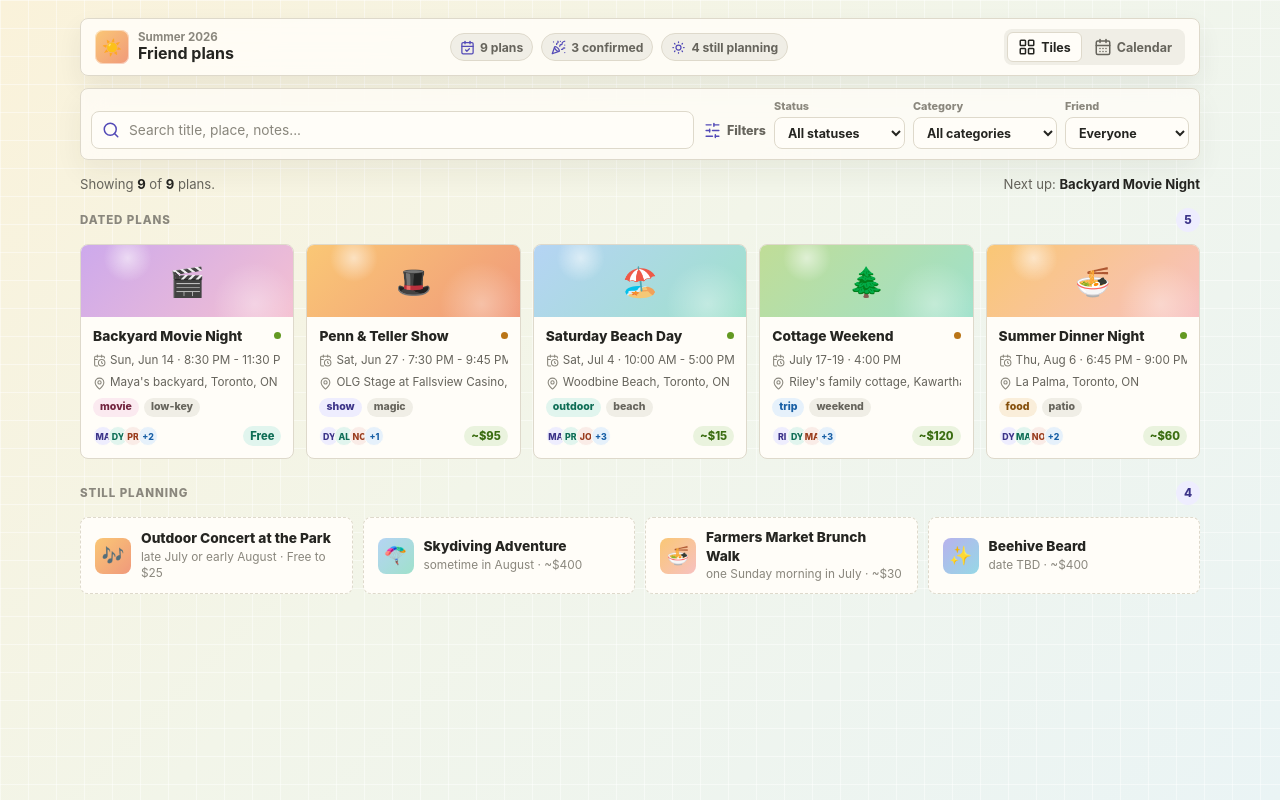
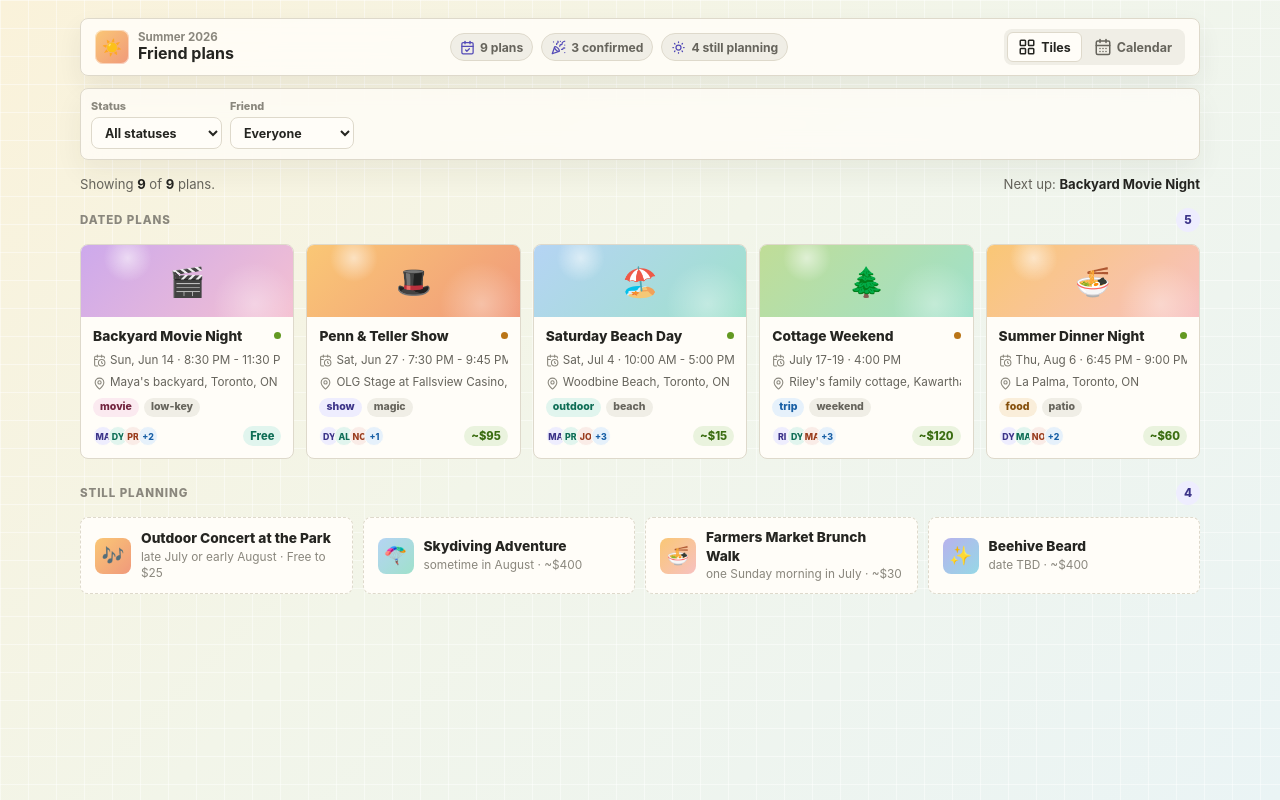
Before and after one commit to loncardom/calentar, a React (Vite) app: page / in a window 1280 px wide. Built offline with nearby package versions, Linux system fonts and the light colour scheme.

Commit message:
Simplify event filters

```diff
--- a/src/components/Filters.tsx
+++ b/src/components/Filters.tsx
@@ -1,16 +1,12 @@
-import { Search, SlidersHorizontal } from 'lucide-react';
-import type { EventCategory, EventStatus } from '../types/Event';
+import type { EventStatus } from '../types/Event';
 
 export interface FilterState {
-  search: string;
   status: 'all' | EventStatus;
-  category: 'all' | EventCategory;
   attendee: 'all' | string;
 }
 
 interface FiltersProps {
   filters: FilterState;
-  categories: EventCategory[];
   statuses: EventStatus[];
   attendees: string[];
   onChange: (filters: FilterState) => void;
@@ -22,35 +18,10 @@ const labelFor = (value: string) =>
     .map((part) => part.charAt(0).toUpperCase() + part.slice(1))
     .join(' ');
 
-export function Filters({
-  filters,
-  categories,
-  statuses,
-  attendees,
-  onChange,
-}: FiltersProps) {
+export function Filters({ filters, statuses, attendees, onChange }: FiltersProps) {
   return (
     <section className="filters" aria-label="Event filters">
-      <div className="search-field">
-        <Search aria-hidden="true" size={18} />
-        <label className="sr-only" htmlFor="event-search">
-          Search events
-        </label>
-        <input
-          id="event-search"
-          type="search"
-          value={filters.search}
-          onChange={(event) => onChange({ ...filters, search: event.target.value })}
-          placeholder="Search title, place, notes..."
-        />
-      </div>
-
       <div className="filter-selects">
-        <div className="filter-label">
-          <SlidersHorizontal aria-hidden="true" size={17} />
-          Filters
-        </div>
-
         <label>
           <span>Status</span>
           <select
@@ -63,26 +34,6 @@ export function Filters({
             {statuses.map((status) => (
               <option value={status} key={status}>
                 {labelFor(status)}
-              </option>
-            ))}
-          </select>
-        </label>
-
-        <label>
-          <span>Category</span>
-          <select
-            value={filters.category}
-            onChange={(event) =>
-              onChange({
-                ...filters,
-                category: event.target.value as FilterState['category'],
-              })
-            }
-          >
-            <option value="all">All categories</option>
-            {categories.map((category) => (
-              <option value={category} key={category}>
-                {labelFor(category)}
               </option>
             ))}
           </select>
```
